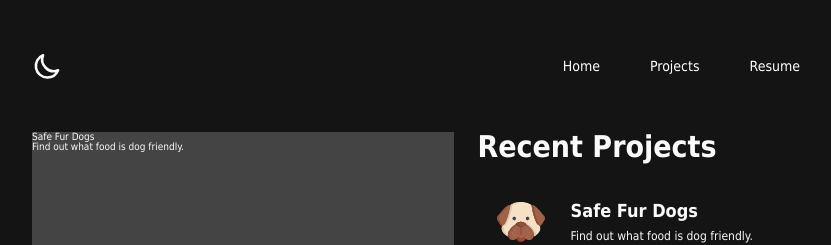
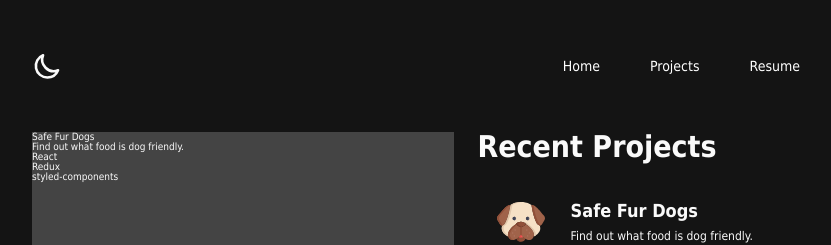
Before and after one commit to alex-lc/portfolio-next, a Next.js app: page /projects in a window 1280 px wide. Shown: the top 245 px of the page, without its empty margins (224-1055 px from the left). Built offline with nearby package versions, Linux system fonts and the light colour scheme.

Commit message:
Passing tech stack to project detail view through props. Need to style tech stack item component now.

```diff
--- a/components/projects/project-detail.js
+++ b/components/projects/project-detail.js
@@ -6,6 +6,7 @@ function ProjectDetail({ selected }) {
         <ProjectView>
             <h1>{selected.title}</h1>
             <p>{selected.description}</p>
+            {selected.stack.map(item => <div key={item}>{item}</div>)}
         </ProjectView>
     )
 }
--- a/components/projects/project-item.js
+++ b/components/projects/project-item.js
@@ -1,9 +1,12 @@
 // styles
 import styled from 'styled-components'
 
-function ProjectItem({ title, description, image, id, setSelectedProject }) {
+function ProjectItem({ project, setSelectedProject }) {
+
+    const { title, description, image } = project
+
     return (
-        <ItemContainer className="projectItemSep" onClick={() => setSelectedProject({ title, description, image, id })}>
+        <ItemContainer className="projectItemSep" onClick={() => setSelectedProject(project)}>
             <ProjectIcon><img src={image} alt={title} /></ProjectIcon>
             <Details>
                 <ProjectTitle>{title}</ProjectTitle>
--- a/components/projects/project-list.js
+++ b/components/projects/project-list.js
@@ -8,7 +8,7 @@ function ProjectList({ projects, setSelectedProject }) {
     return (
         <ProjectListContainer>
             <ListHeading>Recent Projects</ListHeading>
-            {projects.map(project => <ProjectItem key={project.id} id={project.id} title={project.title} description={project.description} image={project.image} setSelectedProject={setSelectedProject} />)}
+            {projects.map(project => <ProjectItem key={project.id} project={project} setSelectedProject={setSelectedProject} />)}
         </ProjectListContainer>
     )
 }
--- a/pages/projects/index.js
+++ b/pages/projects/index.js
@@ -10,9 +10,27 @@ import ProjectDetail from '../../components/projects/project-detail'
 function ProjectsPage() {
 
     const fakeItems = [
-        { id: 1, title: 'Safe Fur Dogs', description: 'Find out what food is dog friendly.', image: '/icons/dog.svg' },
-        { id: 2, title: 'Cron Calc', description: 'Easily setup cron jobs.', image: '/icons/calculator.svg' },
-        { id: 3, title: 'Ubbsorb', description: 'Learn it all.', image: '/icons/brain.svg' }
+        {
+            id: 1,
+            title: 'Safe Fur Dogs',
+            description: 'Find out what food is dog friendly.',
+            image: '/icons/dog.svg',
+            stack: ["React", "Redux", "styled-components"]
+        },
+        {
+            id: 2,
+            title: 'Cron Calc',
+            description: 'Easily setup cron jobs.',
+            image: '/icons/calculator.svg',
+            stack: ["React", "Tailwind CSS"]
+        },
+        {
+            id: 3,
+            title: 'Ubbsorb',
+            description: 'Learn it all.',
+            image: '/icons/brain.svg',
+            stack: ["Next.js", "styled-components"]
+        }
     ]
 
     const [selectedProject, setSelectedProject] = useState(fakeItems[0])
```
Also changed, not shown: components/projects/stack-item.js (added, +12 -0 lines).
